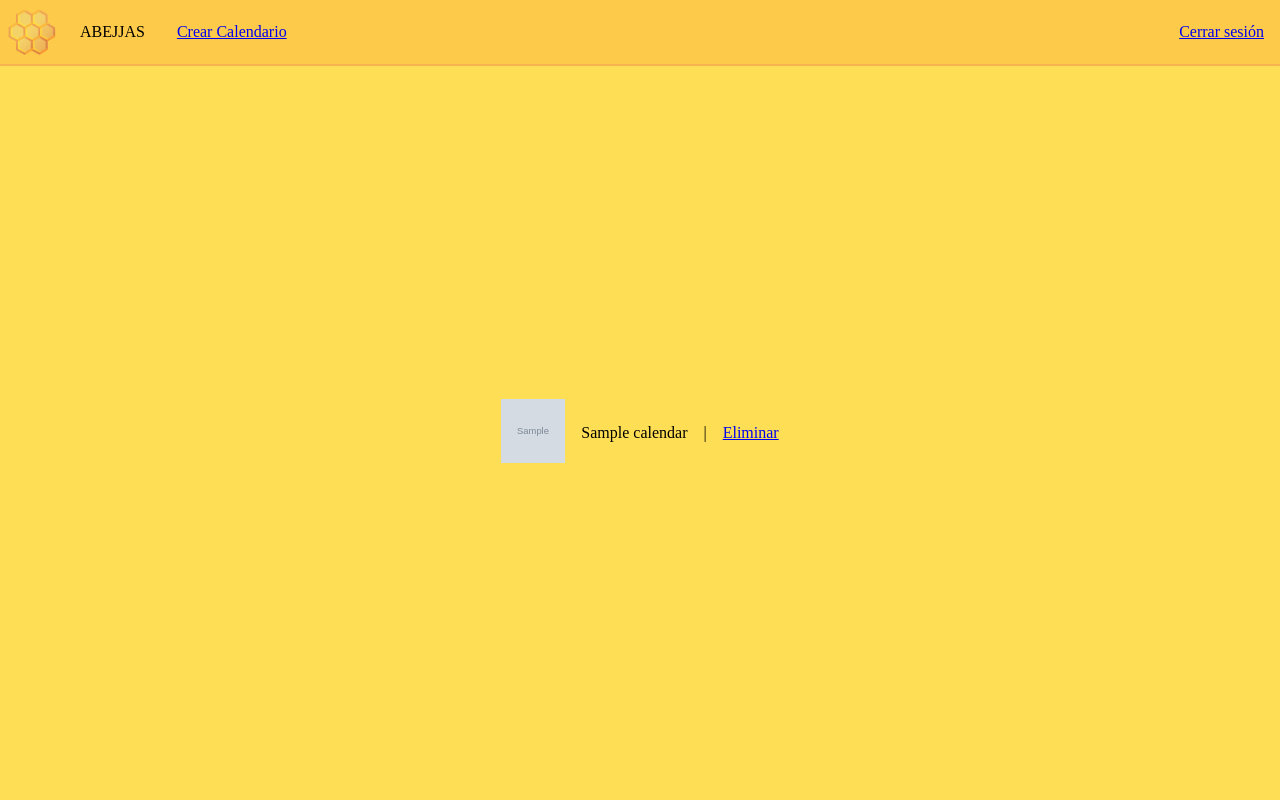
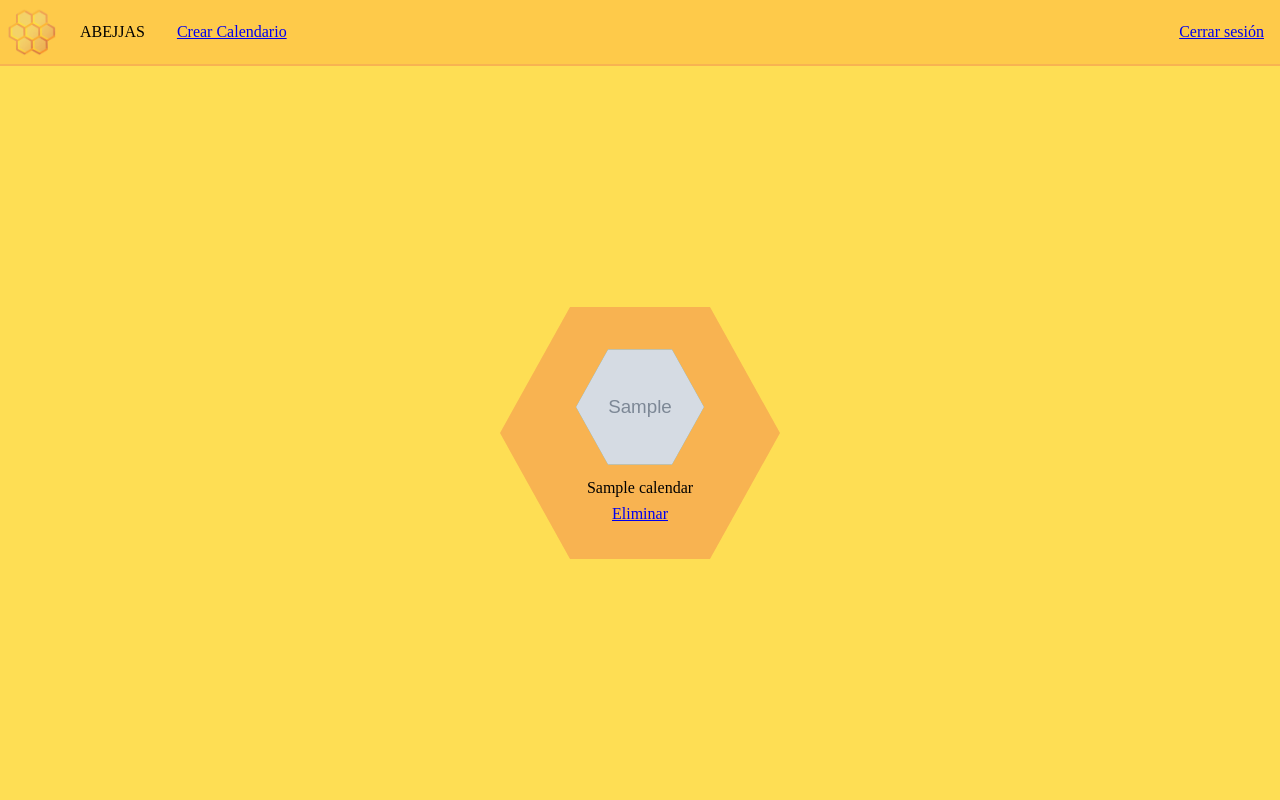
Before and after one commit to TrollExeYT/Proyecto_Inicial, a Django app: page /select_calendar/ in a window 1280 px wide. Run offline with Django 5.2, Linux system fonts and the light colour scheme; a user stored in the database is signed in; tables that the repository leaves empty hold one stand-in row (values such as "Sample post"); grey boxes marked "Sample" are stand-in pictures.

Commit message:
Hexagonos bacanes - B

```diff
--- a/main/static/css/testing.css
+++ b/main/static/css/testing.css
@@ -20,3 +20,10 @@ main {
 .day-title{
     padding: 4px 0;
 }
+
+.hexagon {
+    display: block;
+    background: cadetblue;
+    /*-webkit-clip-path: polygon(25% 5%, 75% 5%, 100% 50%, 75% 95%, 25% 95%, 0% 50%);*/
+    clip-path: polygon(25% 5%, 75% 5%, 100% 50%, 75% 95%, 25% 95%, 0% 50%);
+}
--- a/main/static/css/testing_select_calendar.css
+++ b/main/static/css/testing_select_calendar.css
@@ -1,10 +1,14 @@
 .view-calendar-container {
-    height: 64px;
+    height: 280px;
+    width: 280px;
     display: flex;
+    flex-direction: column;
     justify-content: center;
     align-items: center;
+    background-color: #f8b351;
+    clip-path: polygon(25% 5%, 75% 5%, 100% 50%, 75% 95%, 25% 95%, 0% 50%);
 }
 
 .view-calendar-container p, .view-calendar-container a {
-    padding: 0 8px;
+    padding: 4px;
 }
--- a/main/templates/testing/calendar_select.html
+++ b/main/templates/testing/calendar_select.html
@@ -19,10 +19,9 @@
 	{% for calendar in info %}
         <div class="view-calendar-container">
             <a href="{% url 'view_calendar' calendar.id %}">
-                <img src="{{ calendar.photo.url }}" alt="" height="64px" width="64px">
+                <img class="hexagon" src="{{ calendar.photo.url }}" alt="" height="128px" width="128px">
             </a>
             <p>{{ calendar.name }}</p>
-            <p>|</p>
             <a href="{% url 'delete_calendar' calendar.id %}">Eliminar</a>
         </div>
 	{% empty %}
```
